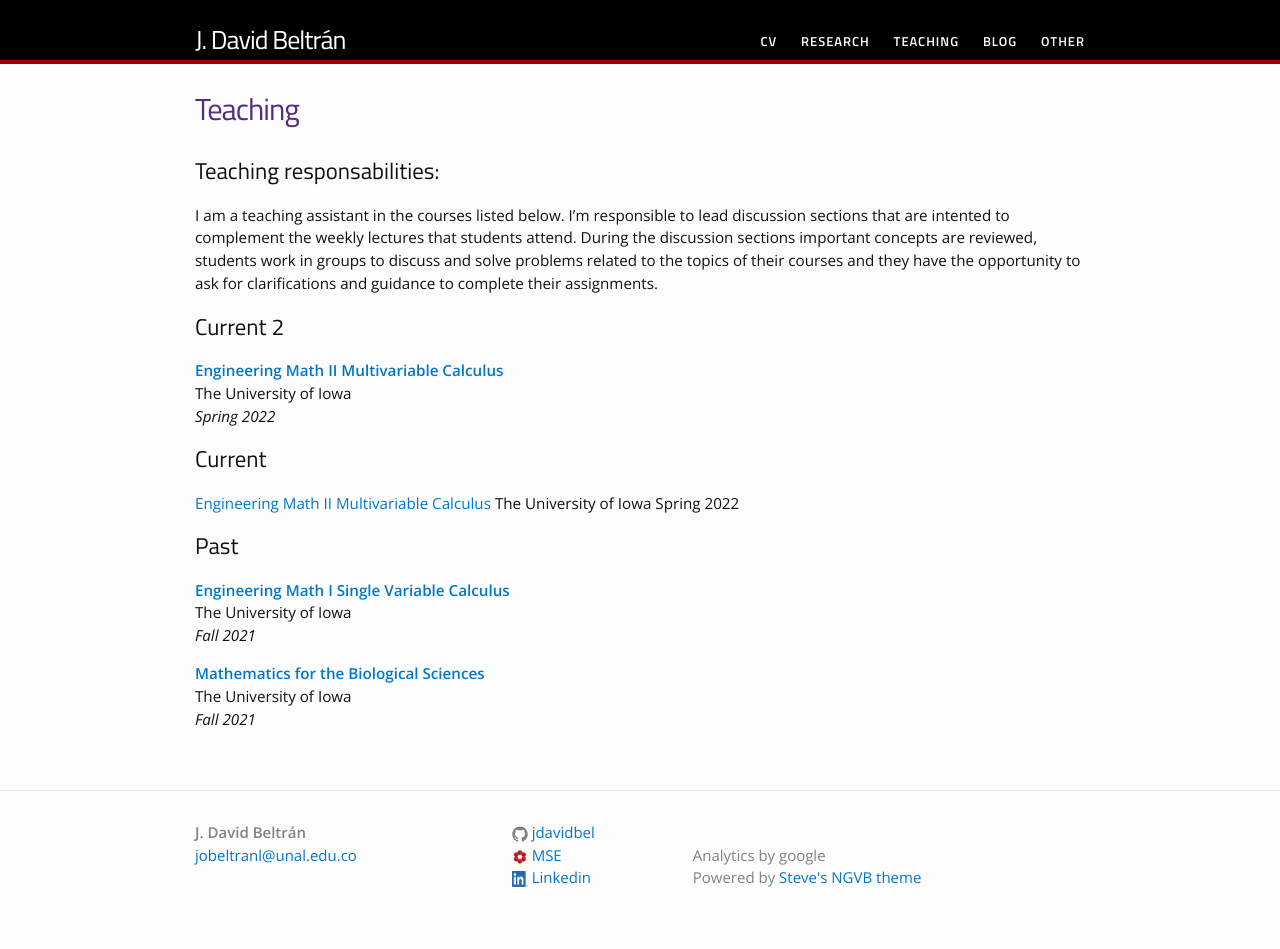
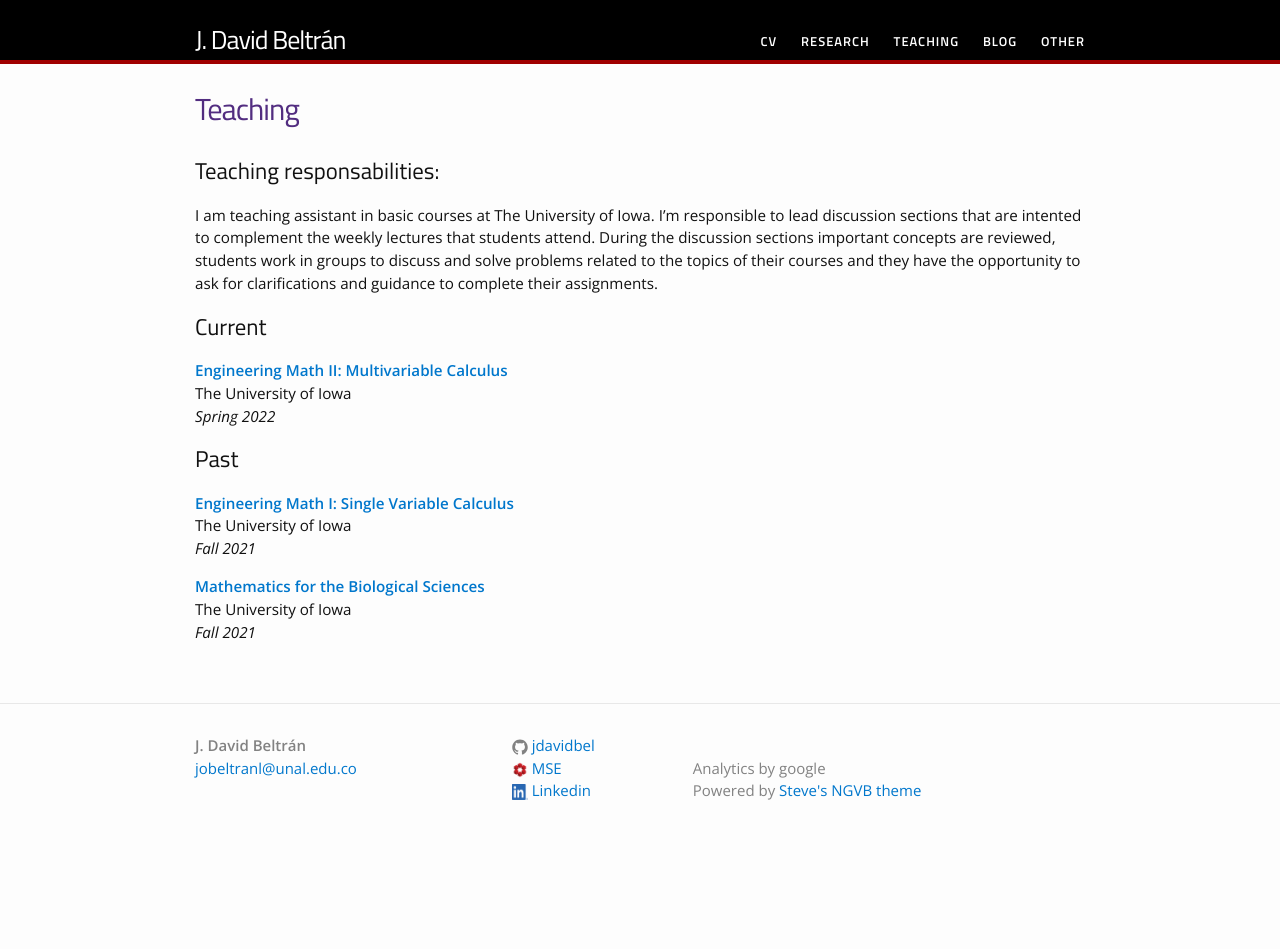
Before and after one commit to jdavidbel/jdavidbel.github.io, a Jekyll site: the page built from teaching/teaching.md, in a window 1280 px wide. Built offline with Jekyll 4.4.1, drawn with Linux system fonts in a browser that asks for light colours; after the commit the page ends 900 px from its top, so only the background shows below that.

Commit message:
final tweak

```diff
--- a/teaching/teaching.md
+++ b/teaching/teaching.md
@@ -3,13 +3,13 @@ layout: page
 permalink: /teaching/
 title: Teaching
 curs:
-    - title:   "Engineering Math II Multivariable Calculus"
+    - title:   "Engineering Math II: Multivariable Calculus"
       <>note:  "In English"
       year:    "Spring 2022"
       uni:     "The University of Iowa"
       url:     https://myui.uiowa.edu/my-ui/courses/details.page?ci=152065&id=953716
 pasts:
-    - title:   "Engineering Math I Single Variable Calculus"
+    - title:   "Engineering Math I: Single Variable Calculus"
       <>note:  "In English"
       year:    "Fall 2021"
       uni:     "The University of Iowa"
@@ -22,11 +22,11 @@ pasts:
 ---
 
 ## Teaching responsabilities:
-I am a teaching assistant in the courses listed below. I'm responsible to lead discussion sections that are intented to complement
+I am teaching assistant in basic courses at The University of Iowa. I'm responsible to lead discussion sections that are intented to complement
 the weekly lectures that students attend. During the discussion sections important concepts are reviewed,
 students work in groups to discuss and solve problems related to the topics of their courses and they have the opportunity to ask for clarifications and
 guidance to complete their assignments.
-## Current 2
+## Current
 {% for cur in page.curs %}
 [**{{cur.title}}**]({% if cur.internal %}{{cur.url | prepend: site.baseurl}}{% else %}{{cur.url}}{% endif %})<br />
 {{cur.uni}}<br />
@@ -37,13 +37,6 @@ guidance to complete their assignments.
 
 
 
-
-## Current
-{% assign thumbnail="left" %}
-
-{% for cur in page.curs %} [{{cur.title}}]({% if cur.internal %}{{cur.url | prepend: site.baseurl}}{% else %}{{cur.url}}{% endif %})
-{{cur.uni}}
-{{cur.year}} {% if cur.note %} ({{cur.note}}) {% endif %} {% endfor %}
 ## Past
 {% for past in page.pasts %}
 [**{{past.title}}**]({% if past.internal %}{{past.url | prepend: site.baseurl}}{% else %}{{past.url}}{% endif %})<br />
```
